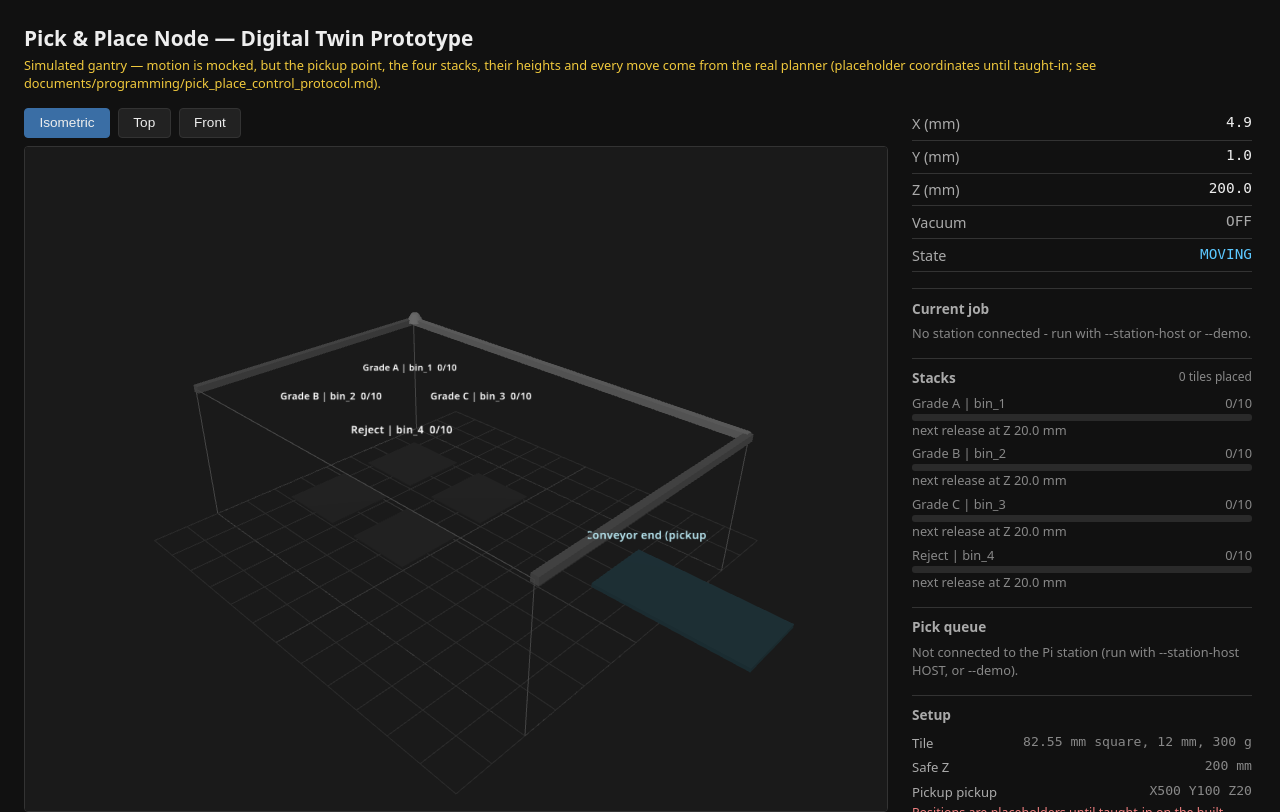
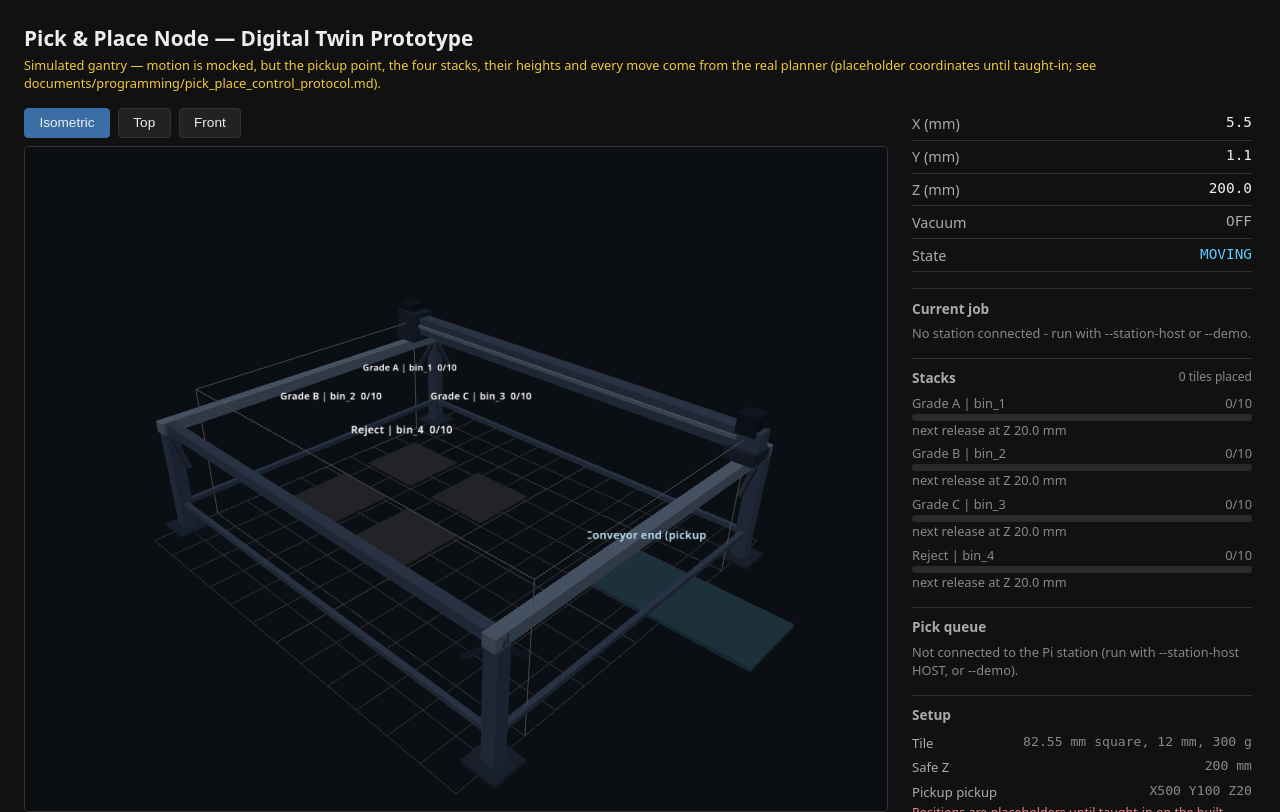
Before and after one commit to KL-Mithunvel/Tile_Sorting, a Flask app: page / in a window 1280 px wide. Run offline with Flask 3, Linux system fonts and the light colour scheme; some libraries are stand-ins or nearby versions.

Commit message:
Give the pick-and-place twin the master's gantry look
Model and scene only: four legs outside the work envelope (so the cup
still reaches every corner), aluminium rails on them, a box-section
beam on two end trucks with the Y/A motors, a carriage that wraps the
beam and follows the cup in X, and the master's dark palette and
lighting. The pose feed, camera views, trail, stacks and panels are
unchanged; beam.position.z is still the gantry Y.

Checked by rendering the page headless; the motion was not re-verified
against a running job.

Co-authored-by: kl mithunvel <klm@smtw.in>
Co-Authored-By: Claude Sonnet 5.5 <noreply@anthropic.com>

```diff
--- a/pick_place_node/python/pick_place/templates/twin.html
+++ b/pick_place_node/python/pick_place/templates/twin.html
@@ -180,20 +180,22 @@
     }
 
     const scene = new THREE.Scene();
-    scene.background = new THREE.Color(0x1a1a1a);
+    scene.background = new THREE.Color(0x0b0e13);
 
     const renderer = new THREE.WebGLRenderer({ antialias: true });
     container.appendChild(renderer.domElement);
 
-    scene.add(new THREE.AmbientLight(0xffffff, 0.6));
-    const sun = new THREE.DirectionalLight(0xffffff, 0.8);
+    scene.add(new THREE.HemisphereLight(0xbcd4ff, 0x1a1f28, 0.9));
+    const sun = new THREE.DirectionalLight(0xffffff, 0.9);
     sun.position.set(1, 2, 1.5);
     scene.add(sun);
 
     // Gantry meshes, built once workspace bounds are known (setupGantry()).
     let xMin, xMax, yMin, yMax, zMin, zMax, center, maxDim;
-    let beam, column, cup, cupBody, heldTile;
-    const railColor = 0x666666, beamColor = 0x888888, columnColor = 0xaaaaaa;
+    let beam, column, cup, cupBody, heldTile, carriage;
+    // Same palette as the master's Plant 3D gantry: steel frame, aluminium rails/column, dark trucks.
+    const railColor = 0x9aa7b6, beamColor = 0x4a5666, columnColor = 0x9aa7b6;
+    const steelColor = 0x4a5666, darkColor = 0x2d3643, motorColor = 0x1d242e;
     const vacuumOffColor = 0x999999, vacuumOnColor = 0x5cd65c;
     const CUP_H = 14;
 
@@ -340,28 +342,57 @@
       grid.position.set((xMin + xMax) / 2, zMin, (yMin + yMax) / 2);
       scene.add(grid);
 
-      // Static side rails the gantry beam slides along (Y axis), at travel height.
-      const railMat = new THREE.MeshStandardMaterial({ color: railColor });
-      const railGeom = new THREE.BoxGeometry(10, 10, ySize);
-      const rail1 = new THREE.Mesh(railGeom, railMat);
-      rail1.position.set(xMin, zMax, (yMin + yMax) / 2);
-      scene.add(rail1);
-      const rail2 = new THREE.Mesh(railGeom, railMat);
-      rail2.position.set(xMax, zMax, (yMin + yMax) / 2);
-      scene.add(rail2);
+      // Four legs OUTSIDE the work envelope (so the cup can still reach every corner), two
+      // aluminium rails on them along Y, and a box-section beam on two end trucks that slides
+      // along the rails. The carriage that wraps the beam moves in X (see stepSmoothing()).
+      const off = 0.08 * Math.max(xSize, ySize);        // legs stand this far outside the envelope
+      const railZ = zMax - 38;                           // rail centre; trucks sit on it, the beam on them
+      const legTop = railZ - 8;
+      const mk = (w, h, d, color, opts) => new THREE.Mesh(new THREE.BoxGeometry(w, h, d),
+        new THREE.MeshStandardMaterial(Object.assign({ color, roughness: 0.6, metalness: 0.2 }, opts || {})));
+      const put = (m, x, y, z) => { m.position.set(x, y, z); scene.add(m); return m; };
+      const legH = legTop - zMin, legX = [xMin, xMax], legY = [yMin - off, yMax + off];
+      for (const lx of legX) for (const ly of legY) {
+        put(mk(18, legH, 18, steelColor), lx, zMin + legH / 2, ly);                    // leg
+        put(mk(46, 4, 46, darkColor), lx, zMin + 2, ly);                              // foot plate
+        const inward = lx === xMin ? 1 : -1, towardY = ly === legY[0] ? 1 : -1;       // corner gussets
+        const gx = mk(52, 6, 6, darkColor);
+        gx.position.set(lx + inward * 24, legTop - 24, ly); gx.rotation.z = -inward * Math.PI / 4; scene.add(gx);
+        const gz = mk(6, 6, 52, darkColor);
+        gz.position.set(lx, legTop - 24, ly + towardY * 24); gz.rotation.x = towardY * Math.PI / 4; scene.add(gz);
+      }
+      for (const ly of legY) put(mk(xSize, 7, 7, steelColor), (xMin + xMax) / 2, zMin + 40, ly);   // stretchers
+      for (const lx of legX) put(mk(7, 7, ySize + 2 * off, steelColor), lx, zMin + 40, (yMin + yMax) / 2);
+      for (const lx of legX) put(mk(16, 16, ySize + 2 * off + 24, railColor, { metalness: 0.5, roughness: 0.4 }),
+        lx, railZ, (yMin + yMax) / 2);                                                 // rails (along Y)
+      for (const ly of legY) put(mk(xSize + 16, 14, 14, steelColor), (xMin + xMax) / 2, railZ, ly);   // end ties
 
-      // X beam (bridge) — slides along Y, carriage slides along it in X.
-      beam = new THREE.Mesh(
-        new THREE.BoxGeometry(xSize, 10, 10),
-        new THREE.MeshStandardMaterial({ color: beamColor }),
-      );
+      // Y beam group: box-section bar + two trucks on the rails + the two Y/A motors.
+      // `beam.position.z` is the gantry Y, exactly as the old single-mesh beam.
+      beam = new THREE.Group();
       beam.position.set((xMin + xMax) / 2, zMax, (yMin + yMax) / 2);
+      const truckH = 16, trussW = 26;
+      const bar = mk(xSize + 40, trussW, 22, beamColor);                               // beam bar
+      bar.position.set(0, 0, 0); beam.add(bar);
+      for (const sx of [-1, 1]) {
+        const truck = mk(40, truckH, 36, darkColor);                                   // truck ON the rail
+        truck.position.set(sx * (xSize / 2), -trussW / 2 - truckH / 2, 0); beam.add(truck);
+        const motor = mk(26, 26, 26, motorColor);                                      // Y / cloned A motor
+        motor.position.set(sx * (xSize / 2), trussW / 2 + 6, 0); beam.add(motor);
+      }
+      const guide = mk(xSize - 20, 5, 4, railColor, { metalness: 0.5, roughness: 0.4 });  // linear guide, front face
+      guide.position.set(0, 0, 12); beam.add(guide);
       scene.add(beam);
+
+      // Carriage: wraps the beam, slides in X; the Z column hangs from it.
+      carriage = mk(44, trussW + 14, 34, darkColor);
+      carriage.position.set(xMin, zMax, (yMin + yMax) / 2);
+      scene.add(carriage);
 
       // Z column — unit-height box, scaled per-frame to track current Z.
       column = new THREE.Mesh(
-        new THREE.BoxGeometry(10, 1, 10),
-        new THREE.MeshStandardMaterial({ color: columnColor }),
+        new THREE.BoxGeometry(12, 1, 12),
+        new THREE.MeshStandardMaterial({ color: columnColor, roughness: 0.4, metalness: 0.5 }),
       );
       scene.add(column);
 
@@ -426,6 +457,7 @@
       const p = shownPose;
       // gantry (x, y, z) -> scene (x, z, y): Three.js is Y-up.
       beam.position.z = p.y;
+      if (carriage) carriage.position.set(p.x, zMax, p.y);
       column.position.set(p.x, (zMax + p.z + CUP_H) / 2, p.y);
       column.scale.y = Math.max(zMax - p.z - CUP_H, 0.001);
       cup.position.set(p.x, p.z, p.y);
```
